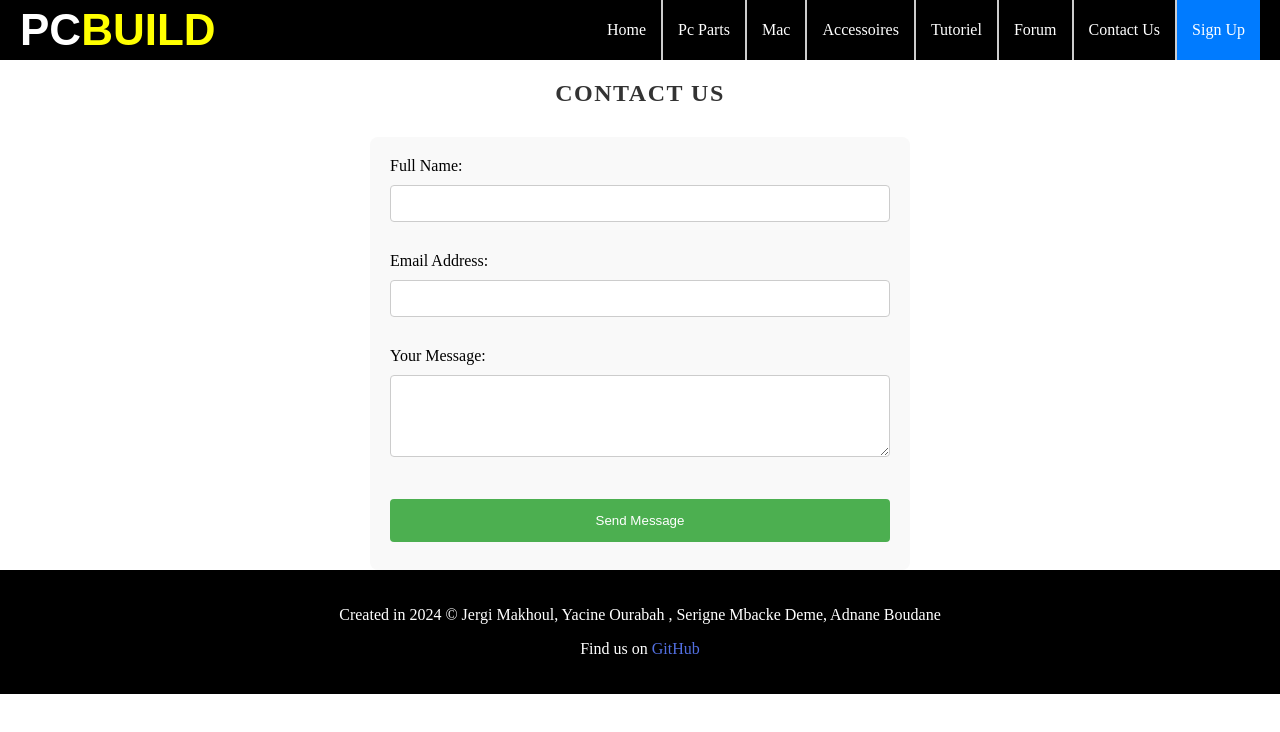
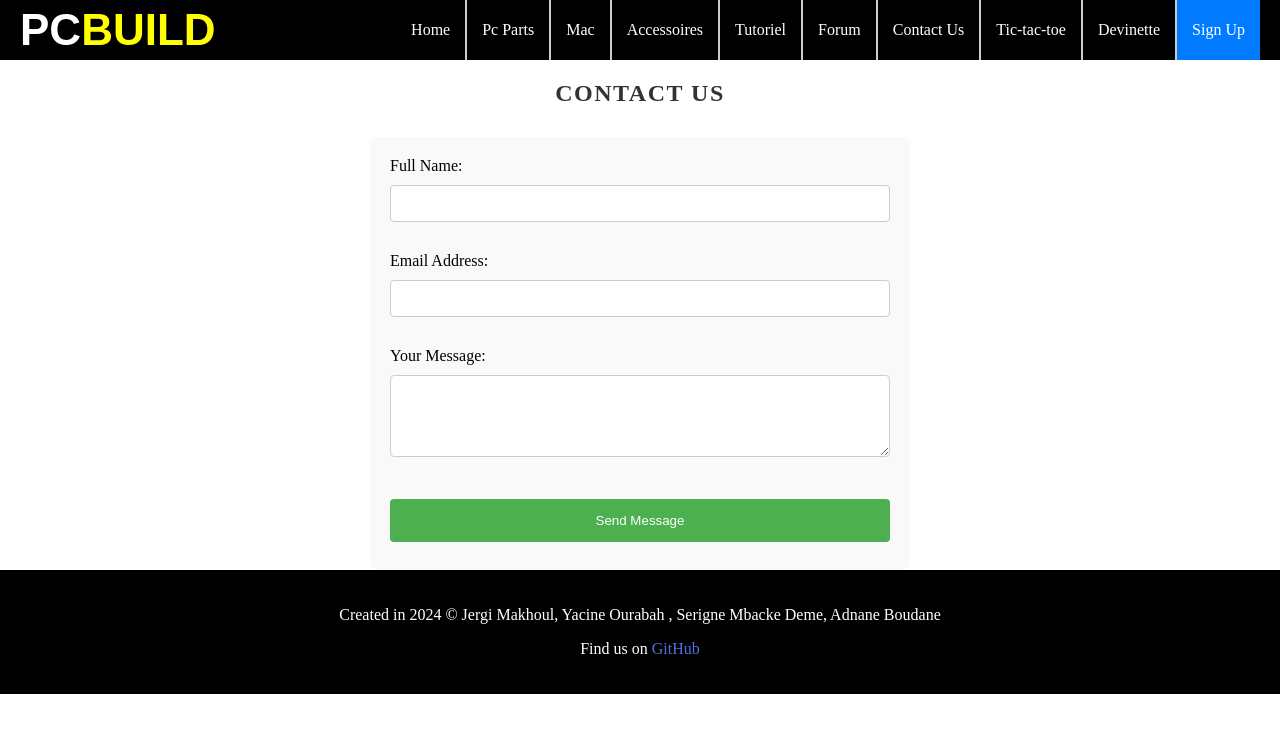
Before and after one commit to Sreemer1/ProjetWeb, a plain HTML site: page contact.html in a window 1280 px wide. Drawn offline with Linux system fonts and the light colour scheme; a web font is replaced by a local one.

Commit message:
Update contact.html

```diff
--- a/contact.html
+++ b/contact.html
@@ -24,6 +24,8 @@
                 <li><a href="tutoriel.html">Tutoriel</a></li>
                 <li><a href="forum.html"> Forum</a></li>
                 <li><a href="contact.html">Contact Us</a></li>
+                <li><a href="tictactoe.html">Tic-tac-toe</a></li>
+                <li><a href="jeux2.html">Devinette</a></li>
                 <li><a href="signup.html" class="signup-button">Sign Up</a></li>
             </ul>
         </nav>
```
